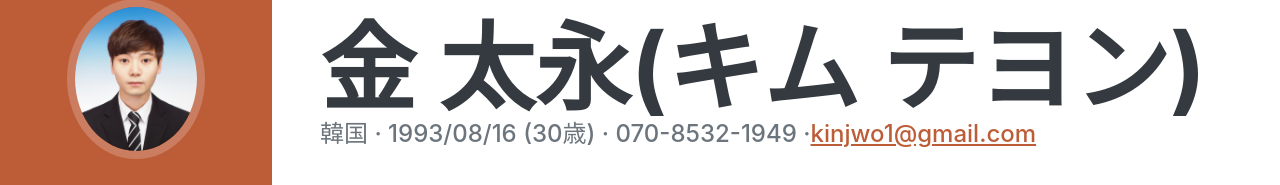
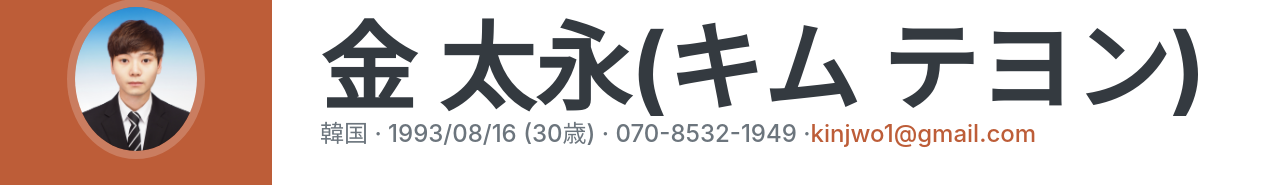
Before and after one commit to bittap/resume, a website: page src/pug/index.pug in a window 1280 px wide. Shown: the part 197-382 px from the top of the page. Drawn offline with nearby package versions, Linux system fonts and the light colour scheme; files that its build step writes are made by us from their sources; files whose address does not match are found by name.

Commit message:
リンクタグの制御を変更 ・aタグ underline -> none ・aタグのhover none -> underline

```diff
--- a/src/scss/_variables.scss
+++ b/src/scss/_variables.scss
@@ -3,5 +3,6 @@
 //
 
 @import "./variables/colors.scss";
+@import "./variables/link.scss";
 @import "./variables/typography.scss";
 @import "./variables/spacing.scss";
--- /dev/null
+++ b/src/scss/variables/_link.scss
@@ -0,0 +1,2 @@
+$link-decoration: none;
+$link-hover-decoration: underline;
```
